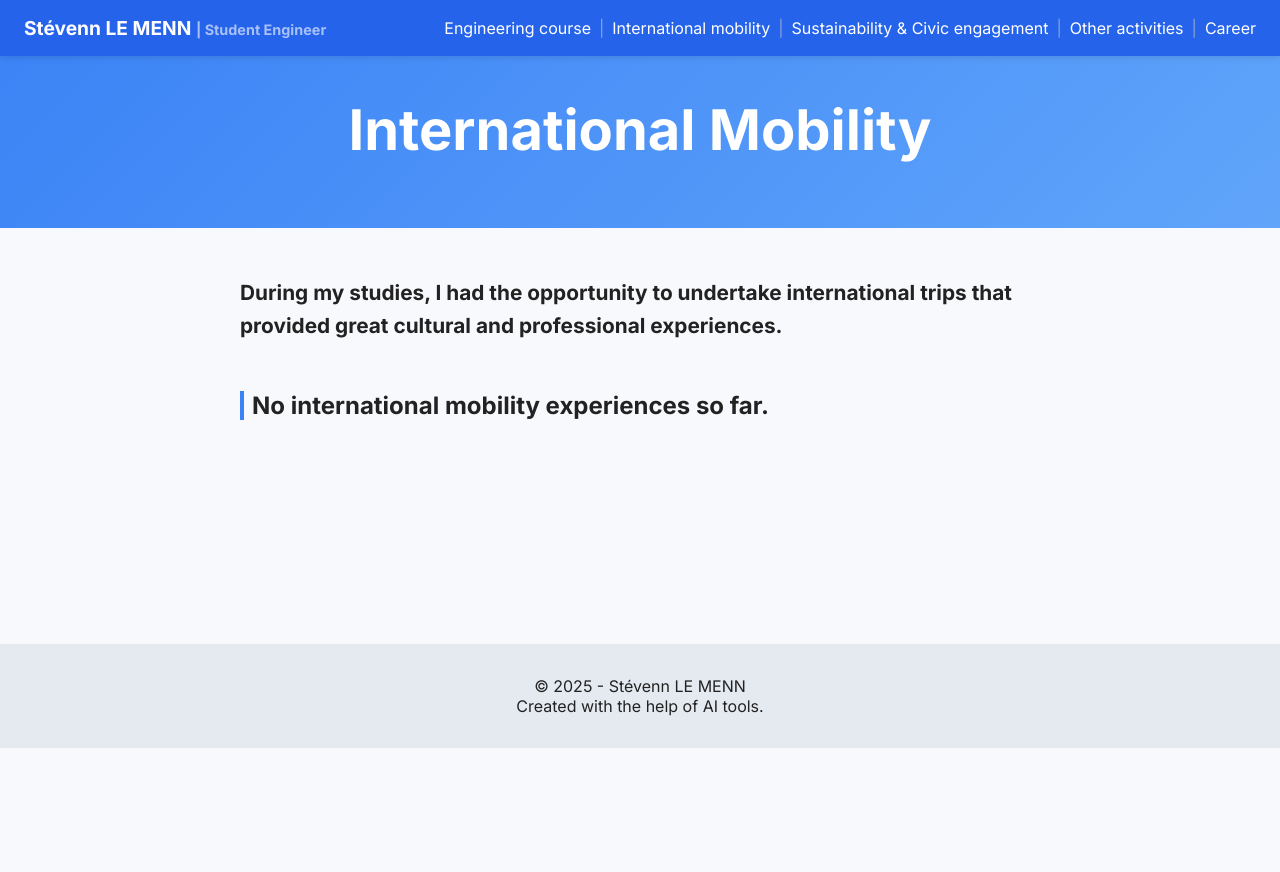
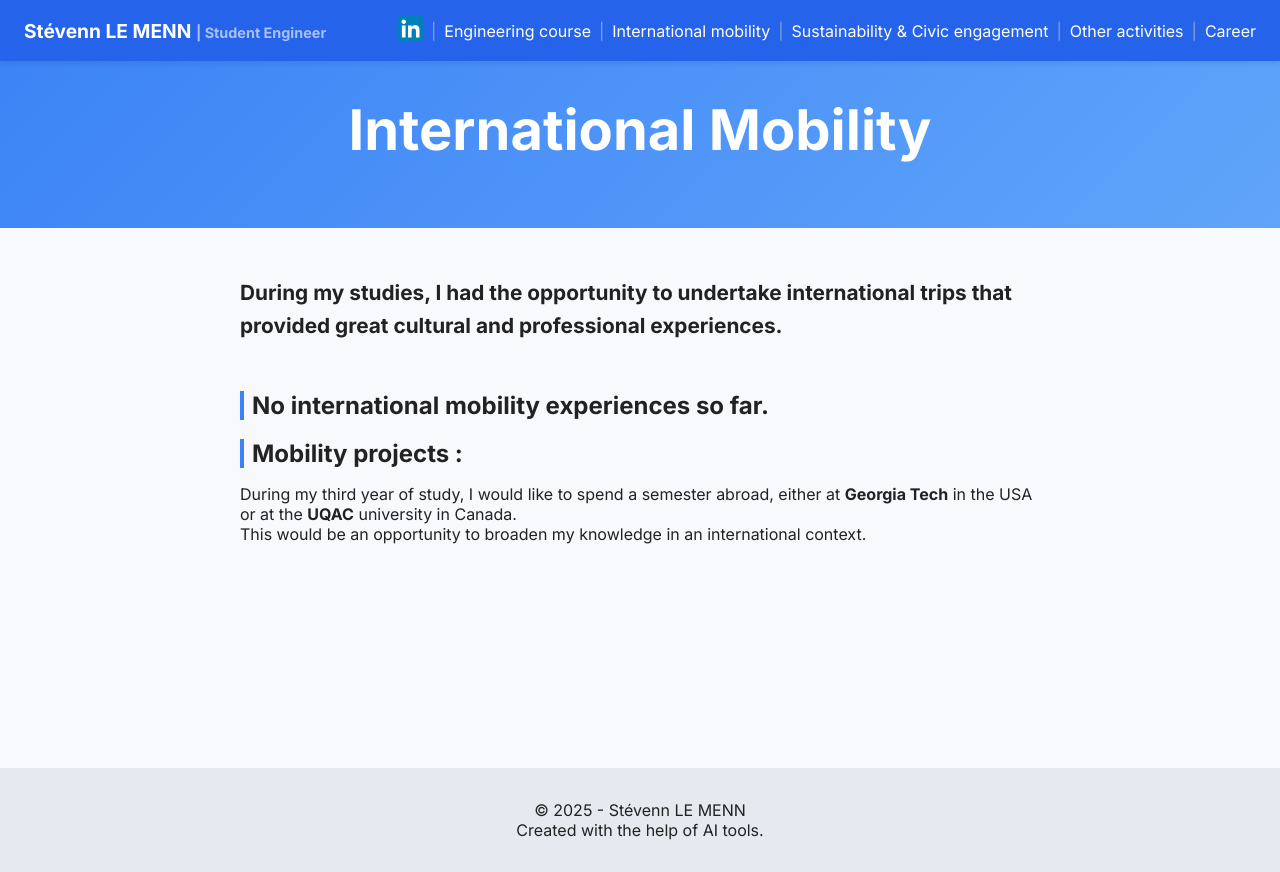
Before and after one commit to PasteYT/portfolio, a plain HTML site: page page2.html in a window 1280 px wide. Before the commit the page ends 800 px from the top, so only its background shows below. Drawn offline with Linux system fonts and the light colour scheme.

Commit message:
corrections

```diff
--- a/page2.html
+++ b/page2.html
@@ -39,6 +39,8 @@
     </div>
 
     <div class="nav-links">
+      <a href="https://fr.linkedin.com/in/st%C3%A9venn-lmn-b90201387" target="_blank"><img src="./linkedin.png" width="25rem"></a>
+      <span style="color: rgba(204, 204, 204, 0.6);">|</span>
       <a href="page1.html" style="color: white; text-decoration: none;">Engineering course</a>
       <span style="color: rgba(204, 204, 204, 0.6);">|</span>
       <a href="page2.html" style="color: white; text-decoration: none;">International mobility</a>
@@ -65,6 +67,16 @@
 
   <section>
     <h2>No international mobility experiences so far.</h2>
+    <h2>Mobility projects :</h2>
+    <div>
+      <p>
+        During my third year of study, I would like to spend a semester abroad, either
+        at <a href="https://www.gatech.edu/" target="_blank" style="color: #222;"><strong>Georgia Tech</strong></a>
+        in the USA or at the <a href="https://www.uqac.ca/" style="color: #222;", target="_blank"><strong>UQAC</strong></a>
+        university in Canada.
+        <br>This would be an opportunity to broaden my knowledge in an international context.
+      </p>
+    </div>
   </section>
 
   <footer style="margin-top: 14rem;">
```
Also changed, not shown: index.html (+5 -2 lines), page1.html (+3 -1 lines), page3.html (+2 -0 lines), page4.html (+6 -1 lines), page5.html (+8 -6 lines), linkedin.png (added).
